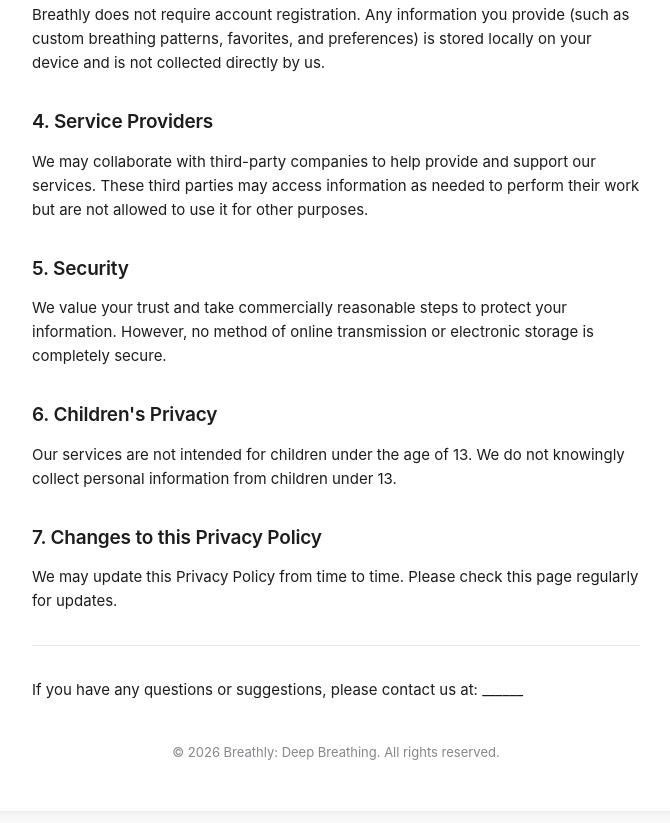
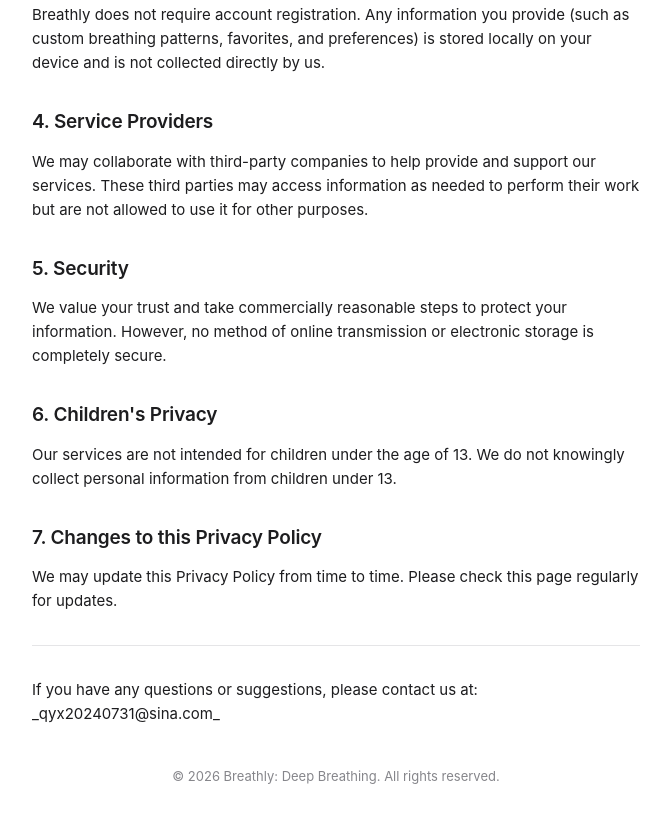
Before and after one commit to zhang0828447/zhang0828447.github.io, a plain HTML site: page BreathlyDeepBreathing/privacy_policy.html in a window 1280 px wide. Shown: the part 903-1726 px from the top of the page, without its empty margins (304-974 px from the left). Drawn offline with Linux system fonts and the light colour scheme.

Commit message:
Update privacy_policy.html

```diff
--- a/BreathlyDeepBreathing/privacy_policy.html
+++ b/BreathlyDeepBreathing/privacy_policy.html
@@ -106,7 +106,7 @@
 
   <hr>
 
-  <p>If you have any questions or suggestions, please contact us at: ______</p>
+  <p>If you have any questions or suggestions, please contact us at: _qyx20240731@sina.com_</p>
 
   <div class="footer">© 2026 Breathly: Deep Breathing. All rights reserved.</div>
 </div>
```
